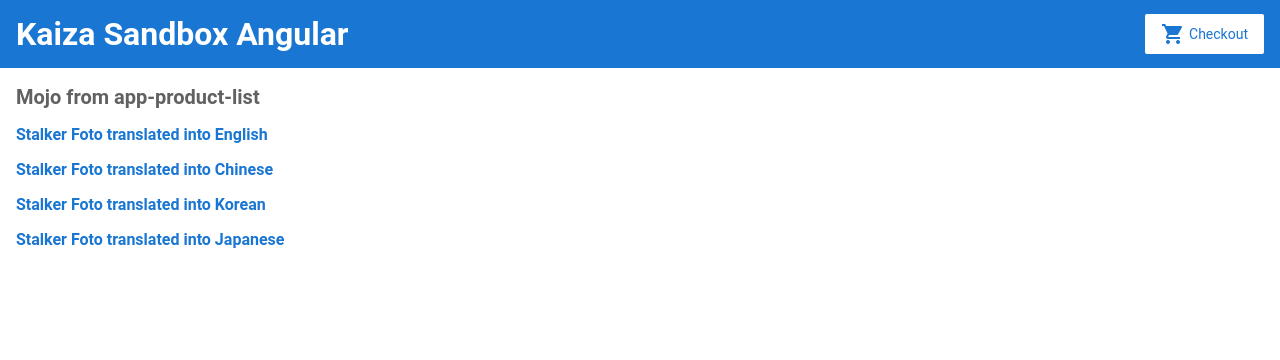
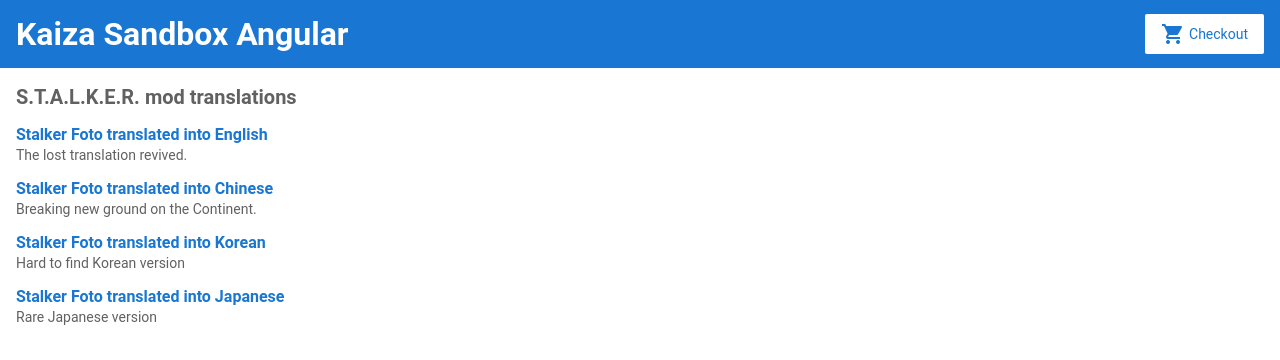
Before and after one commit to BruceMcNeil/angular-ekpzoa-jbkagj, an Angular app: page / in a window 1280 px wide. Shown: the top 360 px of the page. Built offline with nearby package versions, Linux system fonts and the light colour scheme.

Commit message:
added product description paragraph to product-list component

```diff
--- a/src/app/product-list/product-list.component.html
+++ b/src/app/product-list/product-list.component.html
@@ -1,10 +1,11 @@
-<h2>Mojo from app-product-list</h2>
+<h2>S.T.A.L.K.E.R. mod translations</h2>
 <div *ngFor="let product of products">
   <h3>
-    <a [title]="product.description + ' details'">
+    <a [title]="product.description + ': click for details'">
       {{ product.name }}
     </a>
   </h3>
+  <p *ngIf="product.description">{{ product.description }}</p>
 </div>
 <!--
 Copyright Google LLC. All Rights Reserved.
--- a/src/styles.css
+++ b/src/styles.css
@@ -33,6 +33,7 @@
 
 h3 {
   font-size: 16px;
+  margin-bottom: 3px;
 }
 
 h1,
@@ -41,7 +42,9 @@
 }
 
 p {
-  font-size: 8px;
+  font-size: 14px;
+  margin-bottom: 2px;
+  margin-top: 2px;
 }
 
 /* Hyperlink */
```
